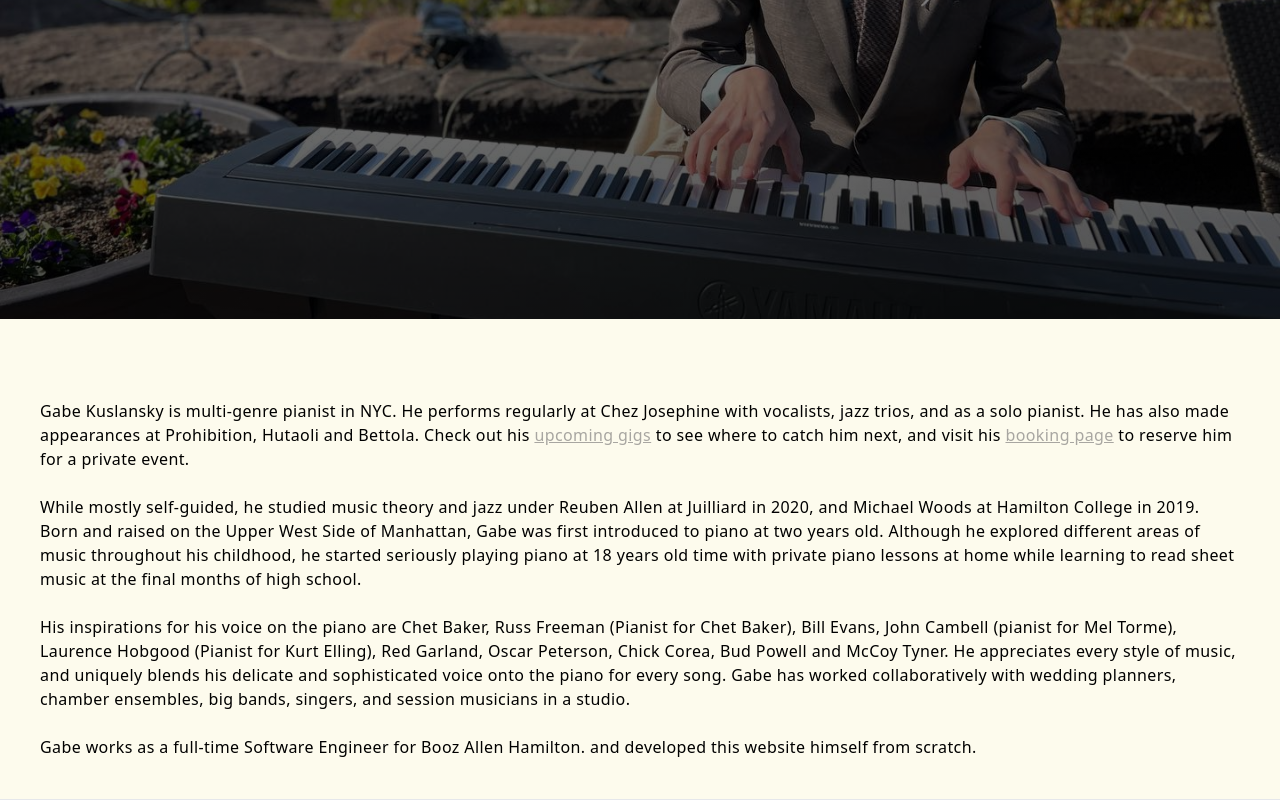
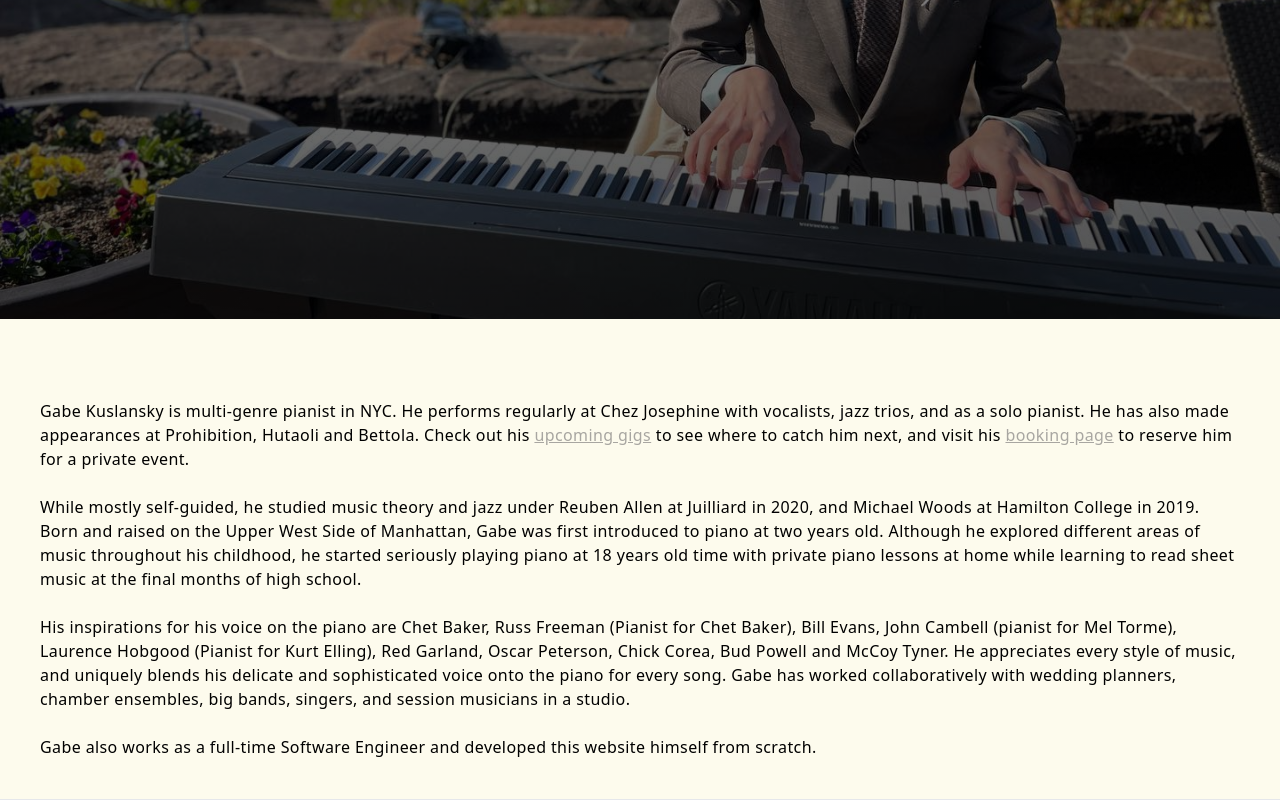
Before and after one commit to GabeKuslansky/responsive-portfolio, a Next.js app: page / in a window 1280 px wide. Shown: the part 505-1305 px from the top of the page. Built offline with nearby package versions, Linux system fonts and the light colour scheme.

Commit message:
ready for MVP

```diff
--- a/components/Bio.tsx
+++ b/components/Bio.tsx
@@ -28,7 +28,7 @@ const Bio = () => (
       </p>
       <br />
       <p>
-        Gabe works as a full-time Software Engineer for Booz Allen Hamilton. and developed this website himself
+        Gabe also works as a full-time Software Engineer and developed this website himself
         from scratch.
       </p>
     </div>
--- a/components/Layout.tsx
+++ b/components/Layout.tsx
@@ -17,7 +17,7 @@ const Layout = ({ children, title = "This is the default title" }: Props) => (
       <meta name="viewport" content="initial-scale=1.0, width=device-width" />
     </Head>
     <header>
-      <Navbar />
+      {/* <Navbar /> */}
     </header>
     <div>{children}</div>
     <footer>
```
